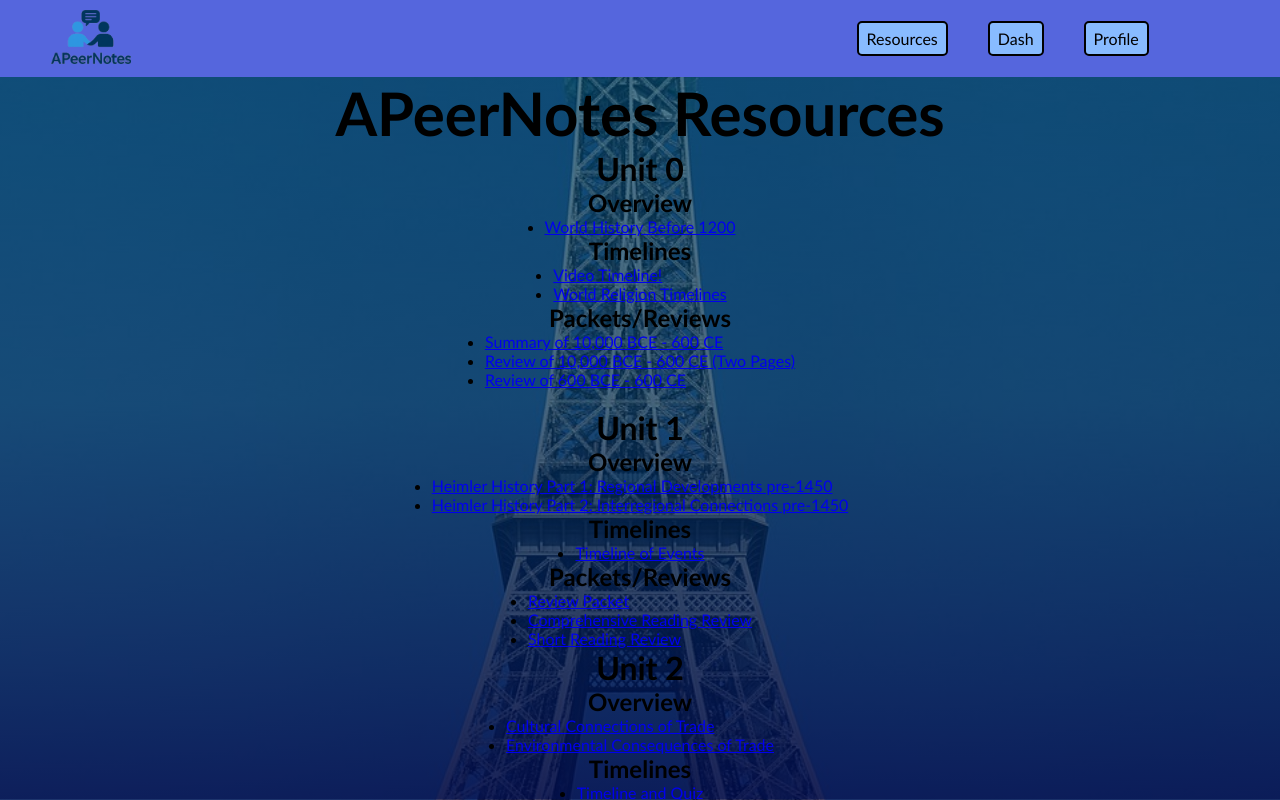
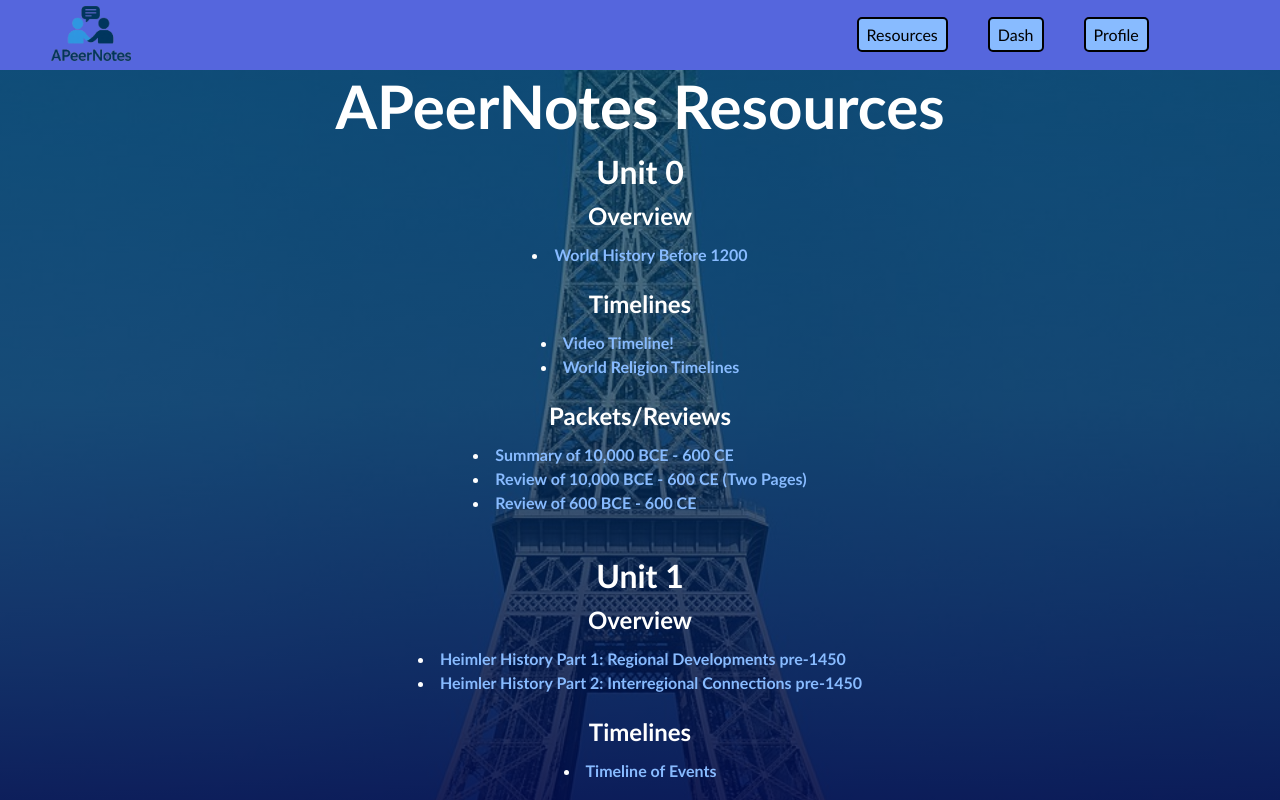
Before and after one commit to Rumi-Islam/FBLA-Project-Website-Design-History-101, a Next.js app in the folder apeernotes/: page /officialresources in a window 1280 px wide. Built offline with nearby package versions, Linux system fonts and the light colour scheme.

Commit message:
some stuff with nav fixed

```diff
--- a/apeernotes/package.json
+++ b/apeernotes/package.json
@@ -11,6 +11,7 @@
   "dependencies": {
     "@prisma/client": "^5.22.0",
     "@tailwindcss/postcss": "^4.2.2",
+    "@uploadthing/react": "^7.3.3",
     "babel-plugin-react-compiler": "^1.0.0",
     "bcryptjs": "^3.0.3",
     "dotenv": "^17.4.0",
@@ -18,7 +19,8 @@
     "postcss": "^8.5.8",
     "prisma": "^5.22.0",
     "react": "latest",
-    "react-dom": "latest"
+    "react-dom": "latest",
+    "uploadthing": "^7.7.4"
   },
   "devDependencies": {
     "@types/node": "latest",
--- a/apeernotes/src/app/globals.css
+++ b/apeernotes/src/app/globals.css
@@ -12,23 +12,32 @@ html, body {
   padding: 0;
   overflow-x: hidden; /* Prevents side-scrolling */
 }
+#header {
+  /* Forces the bar to stay at the very top and very edges */
+  position: fixed; /* Changed from sticky to fixed to test if it snaps to edges */
+  top: 0;
+  left: 0;
+  right: 0;
+  width: 100vw; /* 100% of the Viewport Width */
 
-#header{
-	width: 100%;
-	padding: 10px 4%;
-	align-items: center;
-	background-color: #5566dd;
-	position: -webkit-sticky; /* For Safari */
-    position: sticky;
-    top: 0;
-    z-index: 1000; /* Keeps header on top */
+  height: 70px; /* Give it a set height so we can offset the body */
+  background-color: #5566dd;
+  z-index: 1000;
+
+  display: flex;
+  align-items: center;
+  justify-content: center;
+  padding: 0;
+  margin: 0;
 }
-#header nav{
-	width: 100%;
-	display: flex;
-	align-items: center;
-	justify-content:space-between;
+
+#header nav {
+  width: 92%;
+  display: flex;
+  align-items: center;
+  justify-content: space-between;
 }
+
 #header .logo{
 	width: 80px;
 	height: auto;
@@ -37,12 +46,11 @@ html, body {
 
 #header nav ul {
   list-style: none;
-  width: 100%;
-  display: flex;            /* Makes it a row */
-  align-items: center;      /* Centers everything vertically with the logo */
-  justify-content: flex-end; /* Pushes buttons to the right */
-  padding-right: 60px;
+  display: flex;
+  align-items: center;
+  justify-content: flex-end;
   margin: 0;
+  padding-right: 60px; /* Ensures buttons aren't pushed left */
 }
 #header nav ul li {
   display: flex;            /* Keeps the button inside the LI centered */
@@ -150,6 +158,8 @@ html, body {
   grid-template-columns: repeat(auto-fill, minmax(250px, 1fr));
   gap: 20px;
   padding: 40px;
+  width: 100%;
+  box-sizing: border-box; /* CRITICAL: This keeps padding INSIDE the 100% */
 }
 
 .card-container {
@@ -198,12 +208,12 @@ html, body {
 #dashboardbody {
   /* Using 'background' shorthand clears out any images from other rules */
   background: #4444bb;
-  min-height: calc(100vh - 78.1719px);
 }
 
 #mainbody, #resourcesbody, #profilebody, #aboutbody, #dashboardbody {
     /* Subtract the header height (approx 60px) from the viewport */
-    min-height: calc(100vh - 78.1719px);
+    margin-top: 70px;
+    min-height: calc(100vh - 70px);
     width: 100%;
     /* ... keep your other background settings ... */
     display: flex;
@@ -216,3 +226,43 @@ html, body {
     background-repeat: no-repeat;
     background-attachment: fixed; /* Keeps bg from scrolling if page is long */
 }
+
+/* --- RESOURCES PAGE STYLING --- */
+
+/* Fixes the black text for headers */
+#resourcesbody h1,
+#resourcesbody h2,
+#resourcesbody h3 {
+    color: #ffffff;
+    margin-bottom: 10px;
+}
+
+/* Styles the Resource Links */
+#resourcesbody a {
+    color: #88bbff; /* Light blue color to stand out against the background */
+    text-decoration: none;
+    font-weight: bold;
+    transition: color 0.2s ease;
+}
+
+/* This prevents the "Purple" visited color and forces it to stay white/blue */
+#resourcesbody a:visited {
+    color: #88bbff;
+}
+
+/* Hover effect for links */
+#resourcesbody a:hover {
+    color: #ffffff;
+    text-decoration: underline;
+}
+
+/* Makes list bullets white so they don't disappear */
+#resourcesbody ul {
+    color: #ffffff;
+    list-style-position: inside;
+    margin-bottom: 20px;
+}
+
+#resourcesbody li {
+    margin: 5px 0;
+}
--- a/apeernotes/src/app/layout.js
+++ b/apeernotes/src/app/layout.js
@@ -5,15 +5,17 @@ import { useState } from "react";
 
 export default function RootLayout({ children }) {
   const [isOpen, setIsOpen] = useState(false);
+
   return (
     <html lang="en">
-      <body>
-
-        <div className="container" id="header">
+      <body style={{ margin: 0, padding: 0 }}>
+        {/* REMOVED "container" class to prevent the 200px shrink */}
+        <header id="header">
           <nav>
             <Link href="/">
-              <img src="/images/APeerNotesLogo.png" className="logo" />
+              <img src="/images/APeerNotesLogo.png" alt="Logo" className="logo" />
             </Link>
+
             <ul>
               <li className="dropdown-wrapper">
                 <button
@@ -24,19 +26,26 @@ export default function RootLayout({ children }) {
                 </button>
                 {isOpen && (
                   <div className="dropdown-menu">
-                    <Link href="/studentresources" className="dropdown-item">Student Resources</Link>
-                    <Link href="/officialresources" className="dropdown-item">Official Resources</Link>
+                    <Link href="/studentresources" className="dropdown-item" onClick={() => setIsOpen(false)}>
+                      Student Resources
+                    </Link>
+                    <Link href="/officialresources" className="dropdown-item" onClick={() => setIsOpen(false)}>
+                      Official Resources
+                    </Link>
                   </div>
                 )}
               </li>
-              {/* DROPDOWN END */}
-              <li><Link href="/dashboard" className="btn">Dash</Link ></li>
-              <li><Link href="/profile" className="btn">Profile</Link ></li>
+
+              <li><Link href="/dashboard" className="btn">Dash</Link></li>
+              <li><Link href="/profile" className="btn">Profile</Link></li>
             </ul>
           </nav>
-        </div>
+        </header>
 
-        {children}
+        {/* This is where the Dashboard or other pages render */}
+        <main>
+          {children}
+        </main>
       </body>
     </html>
   );
```
Also changed, not shown: apeernotes/src/app/api/uploadthing/core.js (added, +37 -0 lines), apeernotes/src/app/dashboard/page.js (+30 -13 lines), apeernotes/src/components/DashboardUpload.js (added, +49 -0 lines), 2 other files (tests, documents, lock files or other folders).
